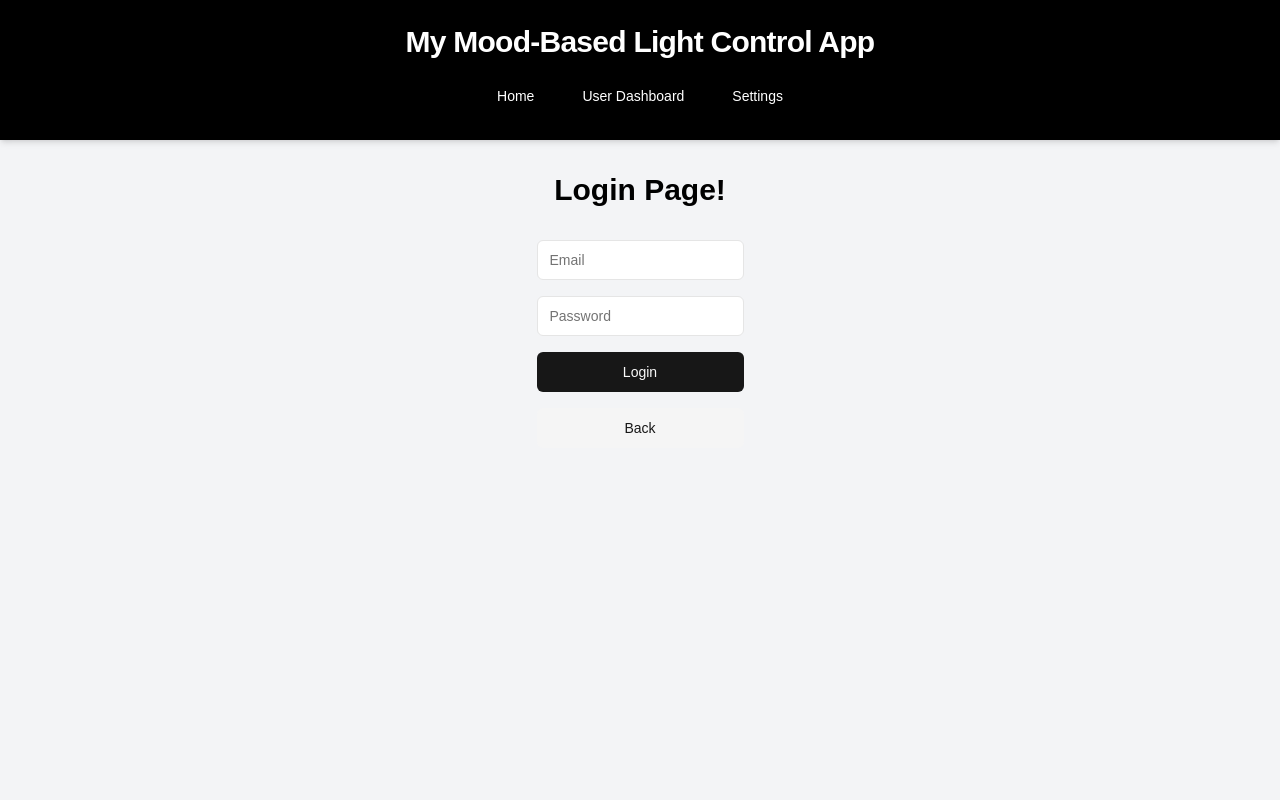
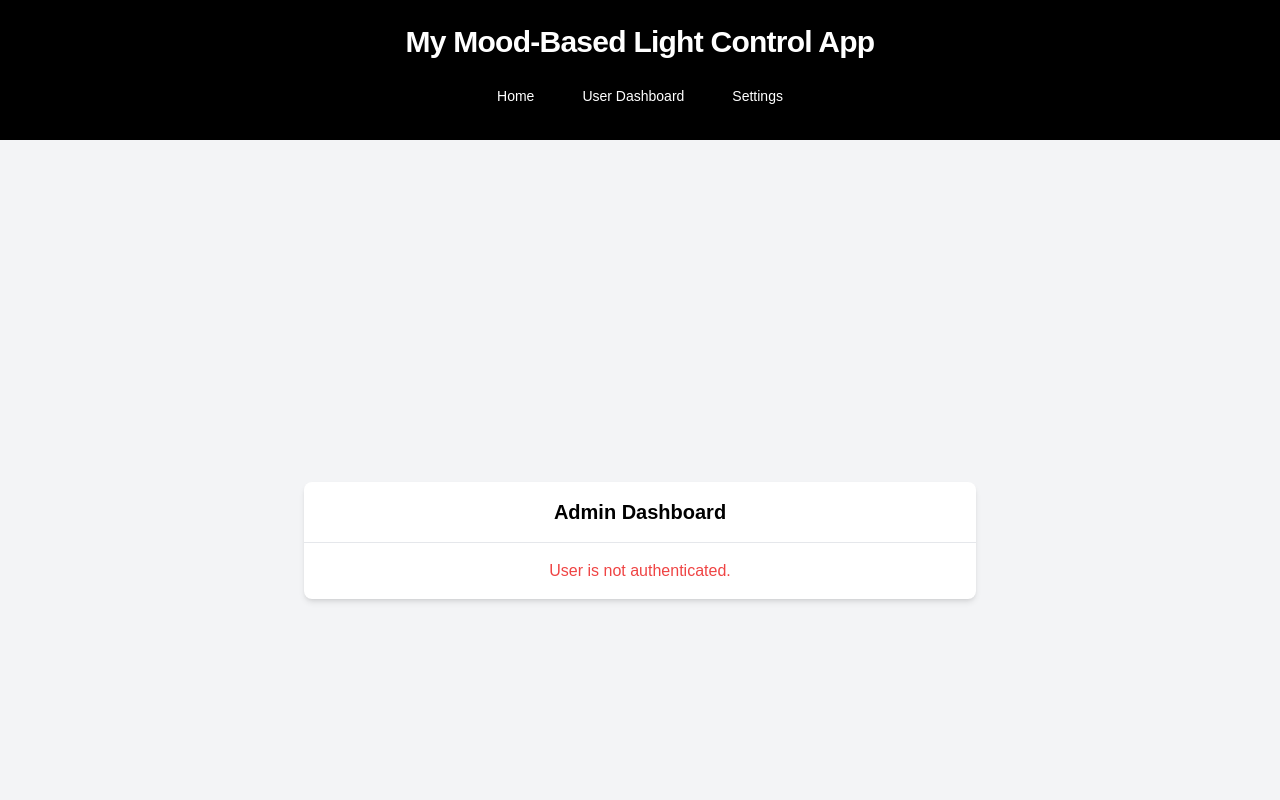
Before and after one commit to davinleong/insideout, a Next.js app in the folder client/: page /login in a window 1280 px wide. Shown: the top 800 px of the page. Built offline with nearby package versions, Linux system fonts and the light colour scheme.

Commit message:
Refactor Admin Dashboard with Externalized User-Facing Messages and Updated API Links

```diff
--- a/client/src/app/admin/page.tsx
+++ b/client/src/app/admin/page.tsx
@@ -1,3 +1,5 @@
+//src/app/admin/page.tsx
+
 "use client";
 
 import React, { useEffect, useState } from 'react';
@@ -20,28 +22,60 @@ interface UserStat {
 const AdminDashboard: React.FC = () => {
   const [apiStats, setApiStats] = useState<ApiStat[]>([]);
   const [userStats, setUserStats] = useState<UserStat[]>([]);
-  const [loading, setLoading] = useState(true); // Loading state
-  const [error, setError] = useState(""); // Error state
+  const [loading, setLoading] = useState(true);
+  const [error, setError] = useState("");
 
   useEffect(() => {
     const fetchApiData = async () => {
       try {
-        // Adjust the endpoint to the correct one that retrieves API stats
-        const response = await fetch(`${process.env.NEXT_PUBLIC_API_URL}/api/stats`, {
+        // Retrieve the JWT token from cookies
+        const token = document.cookie
+          .split('; ')
+          .find(row => row.startsWith('authToken='))
+          ?.split('=')[1];
+
+        if (!token) {
+          setError("User is not authenticated.");
+          return;
+        }
+
+        // Fetch API endpoint stats
+        const apiStatsResponse = await fetch(`${process.env.NEXT_PUBLIC_API_URL}/api/stats`, {
           method: "GET",
-          headers: { "Content-Type": "application/json" },
+          headers: {
+            "Content-Type": "application/json",
+            "Authorization": `Bearer ${token}`,
+          },
         });
 
-        if (response.ok) {
-          const data = await response.json();
-          setApiStats(data.apiStats || []);
-          setUserStats(data.userStats || []);
+        if (!apiStatsResponse.ok) {
+          throw new Error("Failed to fetch API stats");
+        }
+
+        const apiStatsData = await apiStatsResponse.json();
+        setApiStats(apiStatsData.apiStats || []);
+
+        // Fetch user API consumption stats
+        const userStatsResponse = await fetch(`${process.env.API_URL}/api_count`, {
+          method: "GET",
+          headers: {
+            "Content-Type": "application/json",
+            "Authorization": `Bearer ${token}`,
+          },
+        });
+
+        if (!userStatsResponse.ok) {
+          throw new Error("Failed to fetch user stats");
+        }
+
+        const userStatsData = await userStatsResponse.json();
+        setUserStats(userStatsData.userStats || []);
+      }  catch (error) {
+        if (error instanceof Error) {
+          setError(error.message);
         } else {
-          setError("Failed to fetch data.");
-          console.error("Failed to fetch data:", response.statusText);
+          setError("An unknown error occurred.");
         }
-      } catch (error) {
-        setError("An error occurred while fetching data.");
         console.error("Error fetching data:", error);
       } finally {
         setLoading(false);
--- a/client/src/app/login/page.tsx
+++ b/client/src/app/login/page.tsx
@@ -1,88 +1,164 @@
 "use client";
 
-import { Input } from "@/components/ui/input";
-import { Button } from "@/components/ui/button";
-import { FormEvent, useState } from "react";
-import Link from "next/link";
-import { useRouter } from "next/navigation";
+import React, { useEffect, useState } from 'react';
+import messages from "@/constants/messages";
+import { Card, CardHeader, CardTitle, CardContent } from "@/components/ui/card";
+import { Table, TableHead, TableRow, TableHeaderCell, TableBody, TableCell } from "@/components/ui/table";
 
-export default function Login() {
-  const [email, setEmail] = useState("");
-  const [password, setPassword] = useState("");
-  const [message, setMessage] = useState("");
-  const [messageType, setMessageType] = useState<"success" | "error" | "">("");
-  const [loading, setLoading] = useState(false);
-  const router = useRouter();
+interface ApiStat {
+  method: string;
+  endpoint: string;
+  requests: number;
+}
 
-  const handleSubmit = async (event: FormEvent) => {
-    event.preventDefault();
-    setLoading(true);
+interface UserStat {
+  username: string;
+  email: string;
+  token: string;
+  totalRequests: number;
+}
 
-    const response = await fetch(
-      `${process.env.NEXT_PUBLIC_USER_DATABASE}/login`,
-      {
-        method: "POST",
-        credentials: "include", // Send/receive cookies
+const AdminDashboard: React.FC = () => {
+  const [apiStats, setApiStats] = useState<ApiStat[]>([]);
+  const [userStats, setUserStats] = useState<UserStat[]>([]);
+  const [loading, setLoading] = useState(true);
+  const [error, setError] = useState("");
+
+  useEffect(() => {
+    const fetchApiData = async () => {
+      try {
+        // Retrieve the token from cookies (httpOnly cookie)
+        const token = document.cookie
+          .split('; ')
+          .find(row => row.startsWith('authToken='))
+          ?.split('=')[1];
+
+        if (!token) {
+          setError(messages.auth.notAuthenticated);
+          return;
+        }
+
+        // Fetch API stats
+        const apiStatsResponse = await fetch(`${process.env.API_URL}/api_count`, {
+          method: "GET",
           headers: {
             "Content-Type": "application/json",
+            "Authorization": `Bearer ${token}`
           },
-        body: JSON.stringify({ email, password }),
-      }
-    );
+        });
 
-    if (response.ok) {
-      const responseData = await response.json();
-
-      setMessage(`Successful login for Email: ${email}`);
-      setMessageType("success");
-
-      router.push("/user");
+        if (apiStatsResponse.ok) {
+          const apiStatsData = await apiStatsResponse.json();
+          setApiStats(apiStatsData);
         } else {
-      const errorData = await response.json();
-      setMessage(`Login failed: ${errorData.message}`);
-      setMessageType("error");
+          setError(messages.fetch.apiStatsError);
+          console.error(messages.fetch.apiStatsError, apiStatsResponse.statusText);
         }
 
+        // Fetch user stats
+        const userStatsResponse = await fetch(`${process.env.NEXT_PUBLIC_USER_DATABASE}/users`, {
+          method: "GET",
+          headers: {
+            "Content-Type": "application/json",
+            "Authorization": `Bearer ${token}`
+          },
+        });
+
+        if (userStatsResponse.ok) {
+          const userStatsData = await userStatsResponse.json();
+          setUserStats(userStatsData);
+        } else {
+          setError(messages.fetch.userStatsError);
+          console.error(messages.fetch.userStatsError, userStatsResponse.statusText);
+        }
+
+      } catch (error) {
+        setError(messages.fetch.unknownError);
+        console.error("Error fetching data:", error);
+      } finally {
         setLoading(false);
+      }
     };
 
+    fetchApiData();
+  }, []);
+
   return (
-    <div className="flex flex-col items-center justify-top min-h-screen">
-      <h1 className="text-3xl font-bold mb-8 mt-8">Login Page!</h1>
-      <div className="space-y-4">
-        <form onSubmit={handleSubmit} className="space-y-4">
-          <Input
-            type="email"
-            placeholder="Email"
-            value={email}
-            onChange={(e) => setEmail(e.target.value)}
-          />
-          <Input
-            type="password"
-            placeholder="Password"
-            value={password}
-            onChange={(e) => setPassword(e.target.value)}
-          />
-          <Button type="submit" className="w-full">
-            Login
-          </Button>
-        </form>
-        {loading && <p className="mt-4">Loading...</p>}
-        {message && (
-          <p
-            className={`mt-4 ${
-              messageType === "success" ? "text-green-500" : "text-red-500"
-            }`}
-          >
-            {message}
-          </p>
+    <div className="flex justify-center items-center min-h-screen bg-gray-100 p-4">
+      <Card className="w-full max-w-2xl bg-white shadow-md rounded-lg">
+        <CardHeader>
+          <CardTitle className="text-center text-xl font-bold">{messages.dashboard.title}</CardTitle>
+        </CardHeader>
+        <CardContent className="space-y-6">
+          {loading ? (
+            <p className="text-center">{messages.loading}</p>
+          ) : error ? (
+            <p className="text-center text-red-500">{error}</p>
+          ) : (
+            <>
+              <h2 className="text-lg font-semibold mt-4">{messages.dashboard.apiStatsTitle}</h2>
+              <Table>
+                <TableHead>
+                  <TableRow>
+                    <TableHeaderCell>Method</TableHeaderCell>
+                    <TableHeaderCell>Endpoint</TableHeaderCell>
+                    <TableHeaderCell>Requests</TableHeaderCell>
+                  </TableRow>
+                </TableHead>
+                <TableBody>
+                  {apiStats.length ? (
+                    apiStats.map((stat, index) => (
+                      <TableRow key={index}>
+                        <TableCell>{stat.method}</TableCell>
+                        <TableCell>{stat.endpoint}</TableCell>
+                        <TableCell>{stat.requests}</TableCell>
+                      </TableRow>
+                    ))
+                  ) : (
+                    <TableRow>
+                      <td colSpan={3} className="text-center">
+                        {messages.table.noApiStats}
+                      </td>
+                    </TableRow>
                   )}
-        <Button variant="secondary" className="w-full">
-          <Link href="/" className="flex items-center">
-            Back
-          </Link>
-        </Button>
-      </div>
+                </TableBody>
+              </Table>
+
+              <h2 className="text-lg font-semibold mt-4">{messages.dashboard.userStatsTitle}</h2>
+              <Table>
+                <TableHead>
+                  <TableRow>
+                    <TableHeaderCell>Username</TableHeaderCell>
+                    <TableHeaderCell>Email</TableHeaderCell>
+                    <TableHeaderCell>Token</TableHeaderCell>
+                    <TableHeaderCell>Total Requests</TableHeaderCell>
+                  </TableRow>
+                </TableHead>
+                <TableBody>
+                  {userStats.length ? (
+                    userStats.map((user, index) => (
+                      <TableRow key={index}>
+                        <TableCell>{user.username}</TableCell>
+                        <TableCell>{user.email}</TableCell>
+                        <TableCell>{user.token}</TableCell>
+                        <TableCell>{user.totalRequests}</TableCell>
+                      </TableRow>
+                    ))
+                  ) : (
+                    <TableRow>
+                      <td colSpan={4} className="text-center">
+                        {messages.table.noUserStats}
+                      </td>
+                    </TableRow>
+                  )}
+                </TableBody>
+              </Table>
+            </>
+          )}
+        </CardContent>
+      </Card>
     </div>
   );
-}
+};
+
+export default AdminDashboard;
--- a/client/src/app/user/page.tsx
+++ b/client/src/app/user/page.tsx
@@ -54,7 +54,7 @@ export default function UserLandingPage() {
     };
 
     try {
-      const response = await fetch("https://potipress.com/flaskapp/process", {
+      const response = await fetch(`${process.env.API_URL}`, {
         method: "POST",
         headers: { "Content-Type": "application/json" },
         body: JSON.stringify(payload),
--- /dev/null
+++ b/client/src/constants/messages.tsx
@@ -0,0 +1,24 @@
+const messages = {
+    auth: {
+      notAuthenticated: "User is not authenticated.",
+      tokenMissing: "Token is missing.",
+      invalidToken: "Invalid token provided.",
+    },
+    fetch: {
+      apiStatsError: "Failed to fetch API stats data.",
+      userStatsError: "Failed to fetch user stats data.",
+      unknownError: "An unknown error occurred.",
+    },
+    table: {
+      noApiStats: "No API stats available.",
+      noUserStats: "No user stats available.",
+    },
+    dashboard: {
+      title: "Admin Dashboard",
+      apiStatsTitle: "API Endpoint Stats",
+      userStatsTitle: "User API Consumption Stats",
+    },
+    loading: "Loading data...",
+  };
+
+  export default messages;
```
Lines whose indentation alone changed are shown as unchanged.
